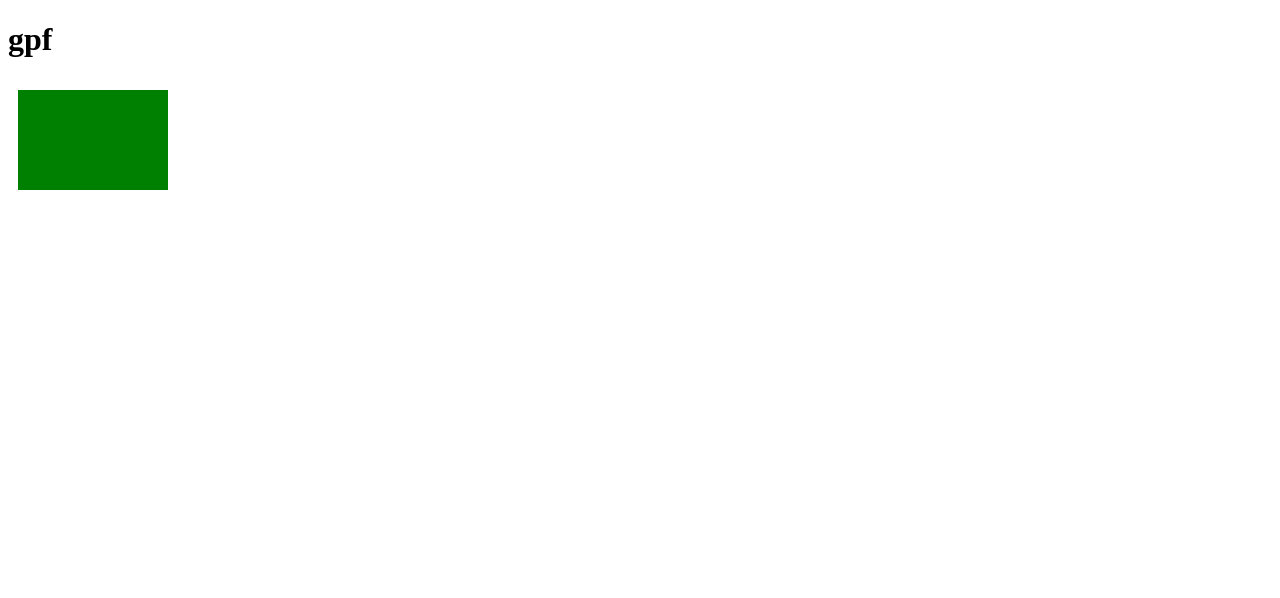
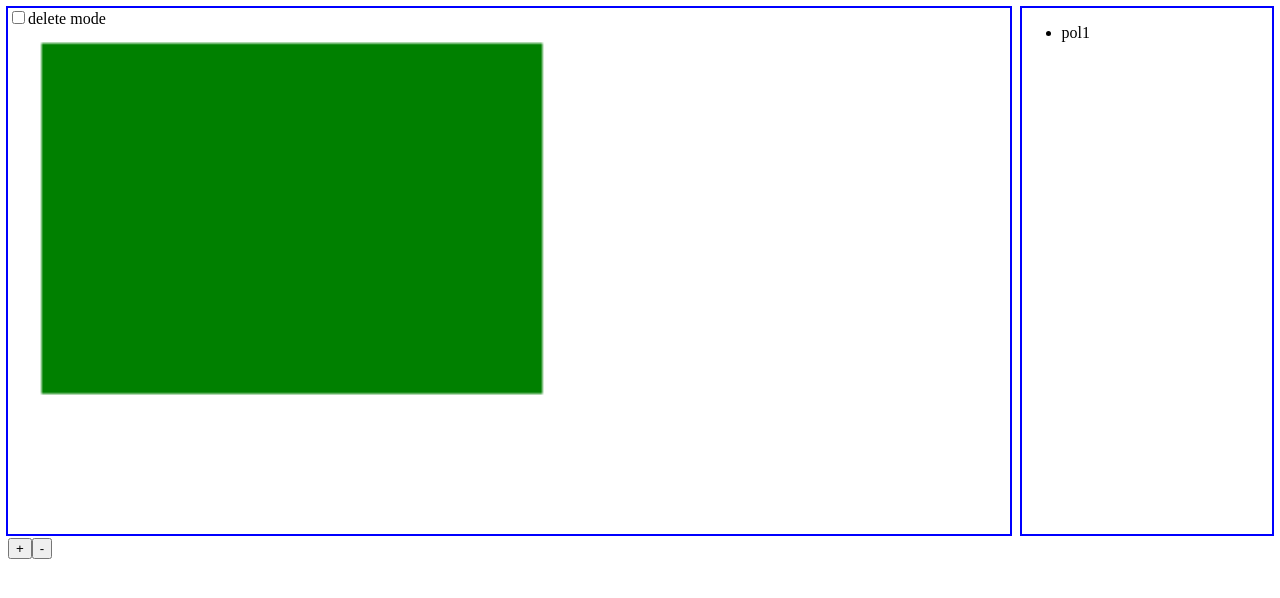
Before and after one commit to min9120/react-paint-app, a React (Create React App) app: page / in a window 1280 px wide. Shown: the top 598 px of the page. Built offline with nearby package versions, Linux system fonts and the light colour scheme.

Commit message:
create layout

```diff
--- a/src/App.tsx
+++ /dev/null
@@ -1,14 +0,0 @@
-import React from 'react';
-import Canvas from './paintBoard'
-
-function App() {
-  return (
-    <div>
-      <h1>gpf
-      </h1>
-      <Canvas/>
-    </div>
-  );
-}
-
-export default App;
--- /dev/null
+++ b/src/components/canvas.css
@@ -0,0 +1,15 @@
+.Canvas-container {
+  flex: 4;
+  margin-right: 12px;
+}
+.Canvas-container canvas {
+  width: 100%;
+  height: 100%;
+  outline: 2px solid blue;
+}
+.Canvas-container .Cavas-deleteMode-btn {
+  position: absolute;
+}
+.Canvas-container .Cavas-zoom-btn {
+  position: absolute;
+}
--- /dev/null
+++ b/src/components/canvas.tsx
@@ -0,0 +1,35 @@
+import React, { useEffect, useRef } from 'react';
+import './canvas.css'
+
+function Canvas() {
+
+  const ref = useRef<HTMLCanvasElement>(null);
+
+
+  useEffect(()=>{
+    const ctx =ref.current?.getContext('2d'); ctx!.fillStyle ="green";
+    ctx!.fillRect(10, 10, 150, 100)
+  }, [ref])
+
+
+
+  return (
+    <div className = 'Canvas-container'>
+    <div className = 'Cavas-deleteMode-btn'>
+      <input type="checkbox" name ="mode"></input>
+      <label htmlFor="mode">delete mode</label>
+    </div>
+
+    <canvas  onLoad={()=>{ }} ref={ref}>
+  </canvas>
+
+    <div className = 'Canvas-zoom-btn'>
+    <button>+</button>
+    <button>-</button>
+
+    </div>
+    </div>
+  );
+}
+
+export default Canvas;
--- /dev/null
+++ b/src/components/list.css
@@ -0,0 +1,4 @@
+.List-container {
+  flex: 1;
+  outline: 2px solid blue;
+}
--- /dev/null
+++ b/src/components/list.tsx
@@ -0,0 +1,18 @@
+import React from 'react';
+import './list.css'
+
+function List() {
+
+
+
+  return (
+      <div className = 'List-container'>
+           <ul>
+      <li>pol1</li>
+  </ul>
+      </div>
+
+  );
+}
+
+export default List;
--- a/src/index.tsx
+++ b/src/index.tsx
@@ -1,6 +1,6 @@
 import React from 'react';
 import ReactDOM from 'react-dom';
-import App from './App';
+import App from './pages/App';
 
 ReactDOM.render(
   <React.StrictMode>
--- /dev/null
+++ b/src/pages/App.css
@@ -0,0 +1,7 @@
+.App {
+  width: 100%;
+  height: 100%;
+  display: flex;
+
+  align-items: stretch;
+}
--- /dev/null
+++ b/src/pages/App.tsx
@@ -0,0 +1,15 @@
+import React from 'react';
+import Canvas from '../components/canvas'
+import List from '../components/list'
+import './App.css'
+
+function App() {
+  return (
+    <div className ='App'>
+      <Canvas/>
+      <List/>
+    </div>
+  );
+}
+
+export default App;
--- a/src/paintBoard.tsx
+++ /dev/null
@@ -1,20 +0,0 @@
-import React, { useEffect, useRef } from 'react';
-
-function Canvas() {
-
-  const ref = useRef<HTMLCanvasElement>(null);
-
-
-  useEffect(()=>{
-    const ctx =ref.current?.getContext('2d'); ctx!.fillStyle ="green";
-    ctx!.fillRect(10, 10, 150, 100)
-  }, [ref])
-
-
-
-  return (
-  <canvas onLoad={()=>{ }} ref={ref} width="500px"height = '500px'></canvas>
-  );
-}
-
-export default Canvas;
```
